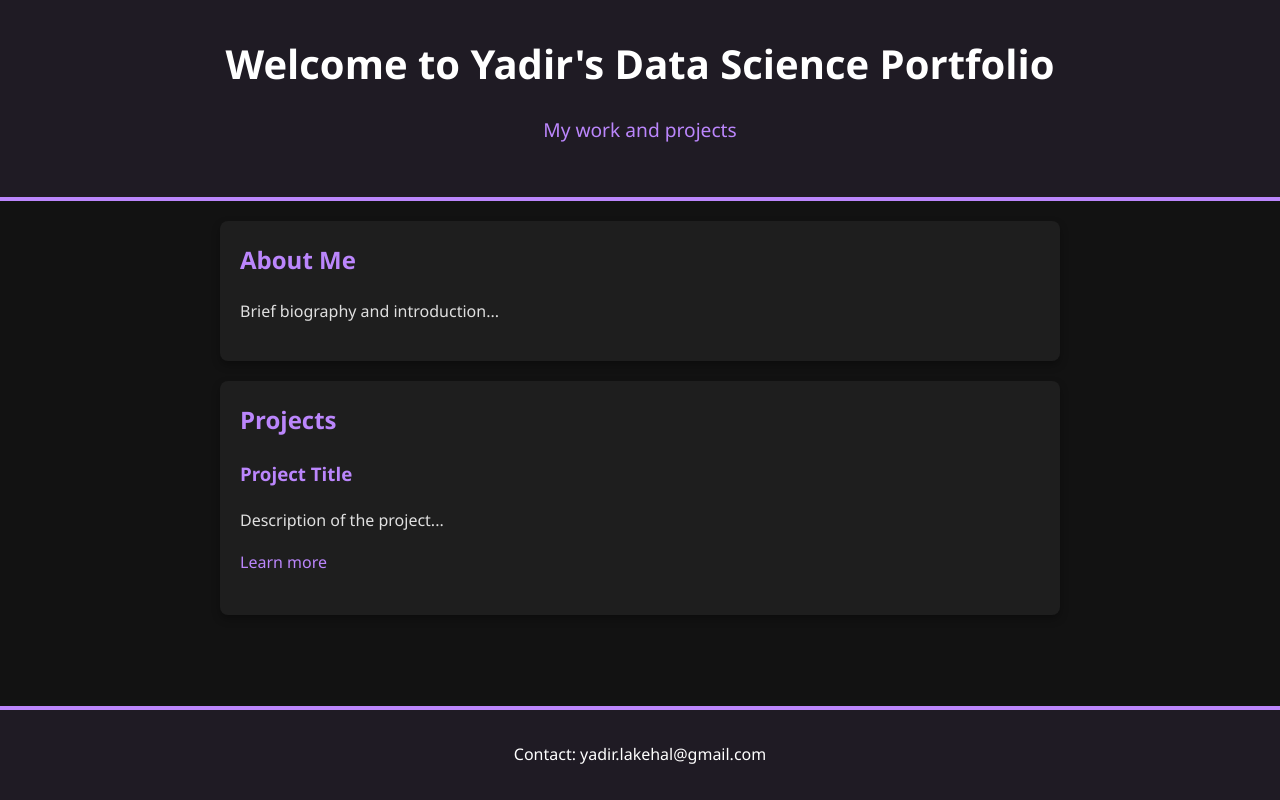
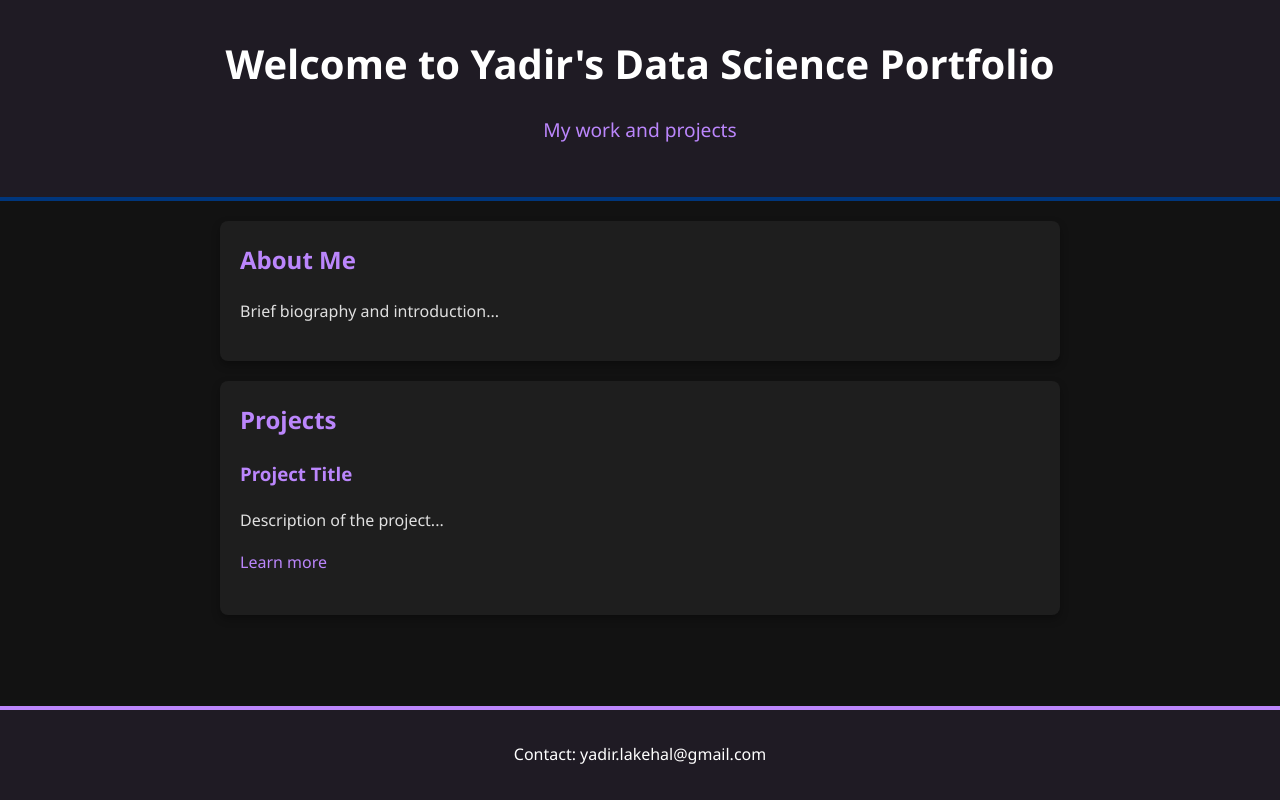
Before and after one commit to yadir/yadir.github.io, a plain HTML site: page index.html in a window 1280 px wide. Drawn offline with Linux system fonts and the light colour scheme.

Commit message:
changed to blue

```diff
--- a/style.css
+++ b/style.css
@@ -23,7 +23,7 @@ header {
     color: white;
     text-align: center;
     padding: 2em 0;
-    border-bottom: 4px solid #BB86FC;
+    border-bottom: 4px solid #00367c;
 }
 
 header h1 {
```
